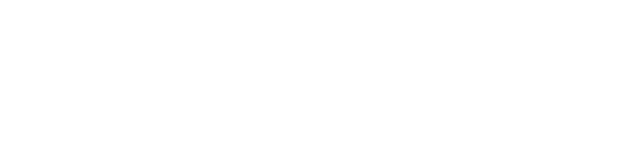
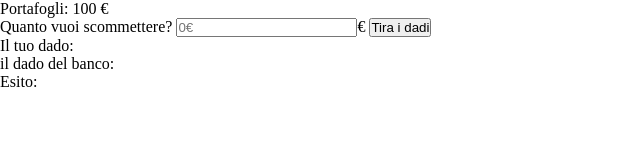
Before and after one commit to ArisGoi/js-mail-dadi, a plain HTML site: page dadi/index.html in a window 1280 px wide. Shown: the whole page, without its empty margins (0-640 px from the left). Drawn offline with Linux system fonts and the light colour scheme.

Commit message:
Aggiunto Dice-Game-V2

```diff
--- a/dadi/index.html
+++ b/dadi/index.html
@@ -5,10 +5,35 @@
     <meta http-equiv="X-UA-Compatible" content="IE=edge">
     <meta name="viewport" content="width=device-width, initial-scale=1.0">
     <title>JS - Dadi</title>
+    <!-- fontawesome -->
+    <link rel="stylesheet" href="https://cdnjs.cloudflare.com/ajax/libs/font-awesome/5.15.3/css/all.min.css" integrity="sha512-iBBXm8fW90+nuLcSKlbmrPcLa0OT92xO1BIsZ+ywDWZCvqsWgccV3gFoRBv0z+8dLJgyAHIhR35VZc2oM/gI1w==" crossorigin="anonymous" referrerpolicy="no-referrer" />
+    <!-- myCSS -->
     <link rel="stylesheet" href="css/style.css">
 </head>
 <body>
 
+    <main>
+
+        <div class="wallet">
+            <p>Portafogli: <span id="user_wallet">100</span> €</p>
+        </div>
+
+        <div class="piazzamento">
+            <label for="my_bit">Quanto vuoi scommettere?</label>
+            <input id="my_bit" type="number" placeholder="0€"><span>€</span>
+            <button onclick="rollDice()">Tira i dadi</button>
+        </div>
+
+        <div class="dadi">
+            <p>Il tuo dado: <span id="user_dice"></span></p>
+            <p>il dado del banco: <span id="cpu_dice"></span></p>
+
+            <p>Esito: <span id="esito"></span></p>
+        </div>
+
+
+    </main>
+
     <script src="js/custom.js"></script>
 </body>
 </html>
--- a/dadi/js/custom.js
+++ b/dadi/js/custom.js
@@ -1,15 +1,71 @@
-// 1) genero un numero casuale per l'utente e uno per il banco
-var userDice = parseInt(Math.random() * 6) + 1;
-var cpuDice = parseInt(Math.random() * 6) + 1;
+// ------ Dice Game V1 -------
+// // 1) genero un numero casuale per l'utente e uno per il banco
+// var userDice = parseInt(Math.random() * 6) + 1;
+// var cpuDice = parseInt(Math.random() * 6) + 1;
 
-// 2) creo una variabile che contiene i risultati
-var risultati = 'il tuo dado: ' + userDice + '   il dado del banco: ' + cpuDice;
+// // 2) creo una variabile che contiene i risultati
+// var risultati = 'il tuo dado: ' + userDice + '   il dado del banco: ' + cpuDice;
 
-// 3) Stabilisco il vincitore e mostro i risultati e l'esito
-if (userDice > cpuDice){
-    alert(risultati + '   HAI VINTO!!')
-} else if (userDice < cpuDice){
-    alert(risultati + '   HAI PERSO!')
-} else{
-    alert(risultati + '   HAI UN PAREGGIO!')
+// // 3) Stabilisco il vincitore e mostro i risultati e l'esito
+// if (userDice > cpuDice){
+//     alert(risultati + '   HAI VINTO!!')
+// } else if (userDice < cpuDice){
+//     alert(risultati + '   HAI PERSO!')
+// } else{
+//     alert(risultati + '   HAI UN PAREGGIO!')
+// }
+
+
+// ---------------------------
+// ------ Dice Game V2 -------
+// ----------vvvvv------------
+
+// valore di parteza del portafogli
+var myWallet = 100;
+
+// array con le icone dei dadi
+var diceFace = ['error 0', '<i class="fas fa-dice-one"></i>', '<i class="fas fa-dice-two"></i>', '<i class="fas fa-dice-three"></i>', '<i class="fas fa-dice-four"></i>', '<i class="fas fa-dice-five"></i>', '<i class="fas fa-dice-six"></i>']
+
+
+function rollDice(){
+
+    if (isNaN(parseInt(document.getElementById('my_bit').value))){
+        alert('Non hai iserito un valore valido da scommettere!!')
+    } else {
+        // Tiro i dadi
+        var userDice = parseInt(Math.random() * 6) + 1;
+        console.log(userDice);
+        var cpuDice = parseInt(Math.random() * 6) + 1;
+
+        // Mostro il numero uscito
+        document.getElementById('user_dice').innerHTML = diceFace[userDice];
+        document.getElementById('cpu_dice').innerHTML = diceFace[cpuDice];
+
+        // ottengo il valore della scommessa
+        var myBit = parseInt(document.getElementById('my_bit').value);
+
+        if (userDice > cpuDice){ // VINTO
+
+            // Sommo la scommessa al valore del portafogli
+            myWallet = myWallet + myBit;
+            // sovrascrivo il portafogli
+            document.getElementById('user_wallet').innerHTML = myWallet;
+            // Comunico l'esito della giocata
+            document.getElementById('esito').innerHTML = "Hai Vinto: " + myBit + "€";
+
+        } else if (userDice < cpuDice){ // PERSO
+
+            // sottraggo la scommessa al valore del portafogli
+            myWallet = myWallet - myBit;
+            // sovrascrivo il portafogli
+            document.getElementById('user_wallet').innerHTML = myWallet;
+            // Comunico l'esito della giocata
+            document.getElementById('esito').innerHTML = "Hai Perso: " + myBit + "€";
+
+        } else{ // PAREGGIO
+
+            // Comunico l'esito della giocata
+            document.getElementById('esito').innerHTML = "Hai un Pareggio!";
+        }
+    }
 }
```
